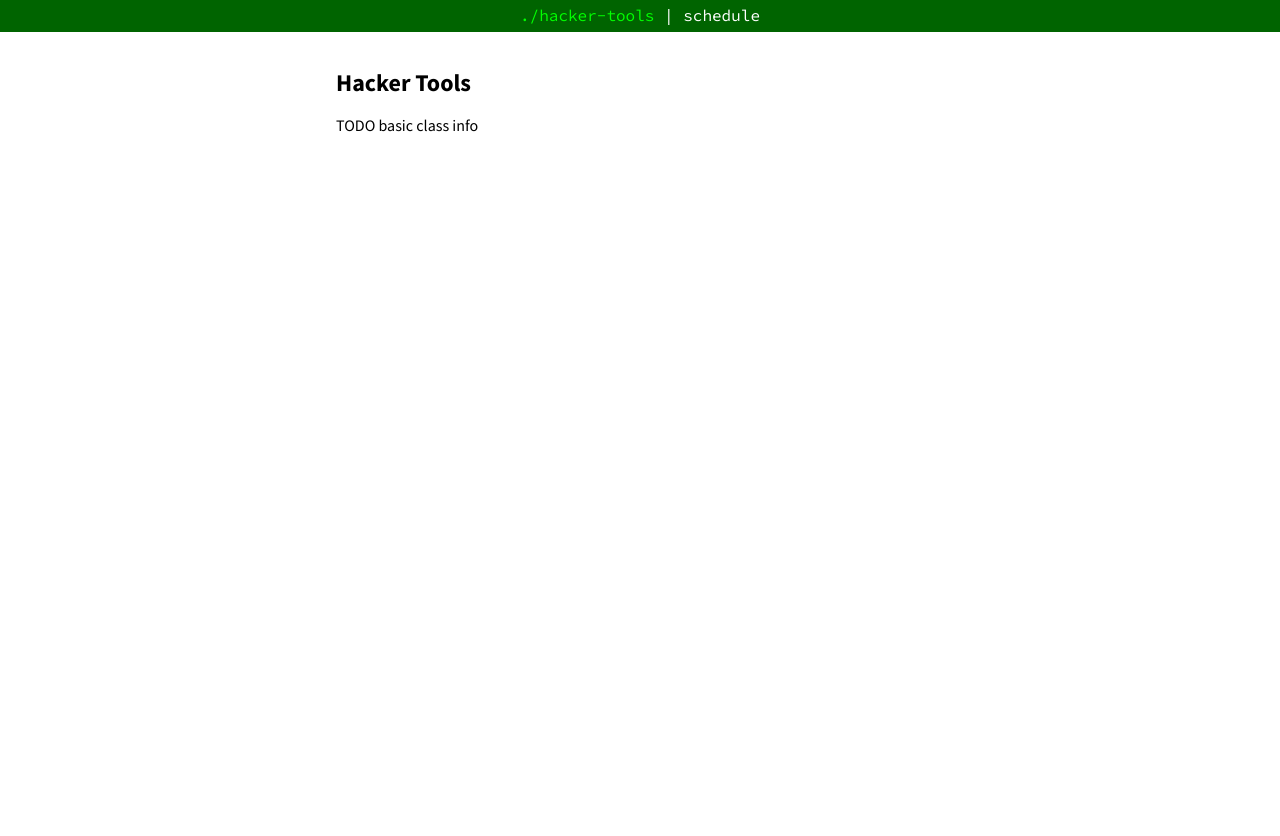
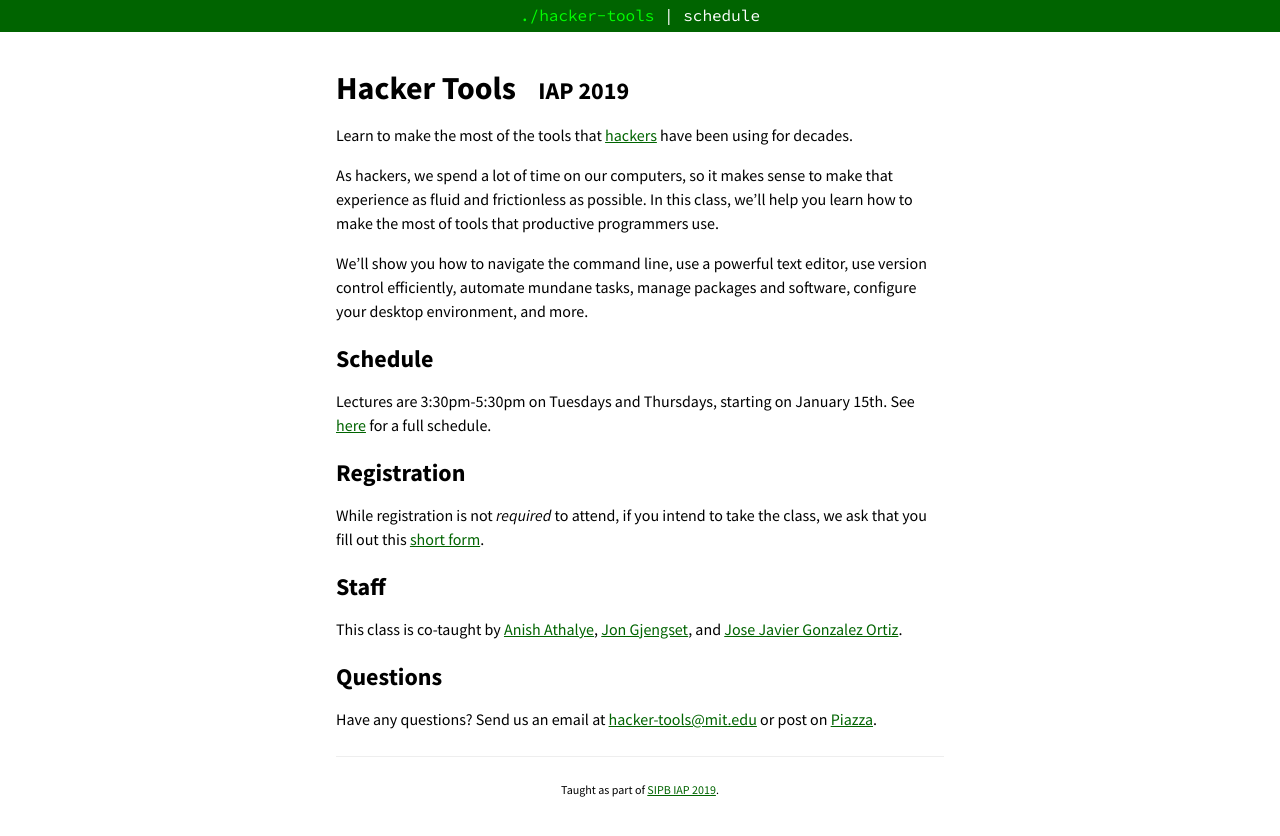
Before and after one commit to missing-semester-cn/missing-semester-cn.github.io, a Jekyll site: the page built from index.md, in a window 1280 px wide. Shown: the top 836 px of the page. Built offline with Jekyll 4.4.1, drawn with Linux system fonts in a browser that asks for light colours; our own code applies the rules of GitHub Pages for plain Markdown files.

Commit message:
Add basic course info

```diff
--- a/_layouts/page.html
+++ b/_layouts/page.html
@@ -2,6 +2,6 @@
 layout: default
 ---
 
-<h1 class="title">{{ page.title }}</h1>
+<h1 class="title">{{ page.title }}{% if page.subtitle %} <span class="subtitle">{{ page.subtitle }}</span>{% endif %}</h1>
 
 {{ content }}
--- a/index.md
+++ b/index.md
@@ -1,7 +1,44 @@
 ---
-layout: default
+layout: page
+title: Hacker Tools
+subtitle: IAP 2019
 ---
 
-# Hacker Tools
+Learn to make the most of the tools that
+[hackers](https://en.wikipedia.org/wiki/Hacker_culture) have been using for
+decades.
 
-TODO basic class info
+As hackers, we spend a lot of time on our computers, so it makes sense to make
+that experience as fluid and frictionless as possible. In this class, we’ll
+help you learn how to make the most of tools that productive programmers use.
+
+We’ll show you how to navigate the command line, use a powerful text editor,
+use version control efficiently, automate mundane tasks, manage packages and
+software, configure your desktop environment, and more.
+
+# Schedule
+
+Lectures are 3:30pm-5:30pm on Tuesdays and Thursdays, starting on January 15th.
+See [here](/schedule/) for a full schedule.
+
+# Registration
+
+While registration is not _required_ to attend, if you intend to take the
+class, we ask that you fill out this [short
+form](https://goo.gl/forms/HSdsUQ204Ow8BgUs2).
+
+# Staff
+
+This class is co-taught by [Anish Athalye](https://www.anishathalye.com/), [Jon
+Gjengset](https://thesquareplanet.com/), and [Jose Javier Gonzalez
+Ortiz](http://josejg.com/).
+
+# Questions
+
+Have any questions? Send us an email at
+[hacker-tools@mit.edu](mailto:hacker-tools@mit.edu) or post on
+[Piazza](https://piazza.com/class/jqjpgaeaz77785).
+
+---
+
+<p class="small center">Taught as part of <a href="https://sipb.mit.edu/iap/">SIPB IAP 2019</a>.</p>
--- a/static/css/main.css
+++ b/static/css/main.css
@@ -142,6 +142,33 @@
   user-select: none;
 }
 
+hr {
+  position: relative;
+  margin: 1.5rem 0;
+  border: 0;
+  border-top: 1px solid #eee;
+  border-bottom: 1px solid #fff;
+}
+
+/* Classes */
+
+.title {
+  font-size: 2rem;
+}
+
+.subtitle {
+  font-size: 1.5rem;
+  margin-left: 1rem;
+}
+
+.small {
+  font-size: 0.75rem;
+}
+
+.center {
+  text-align: center;
+}
+
 /* Elements */
 
 #content {
```
